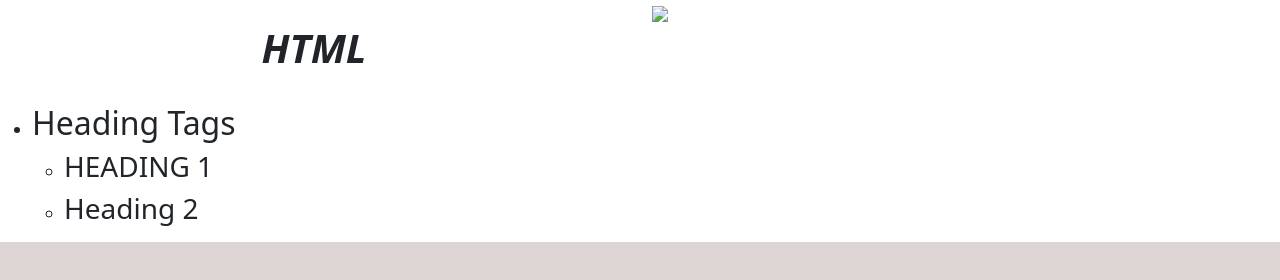
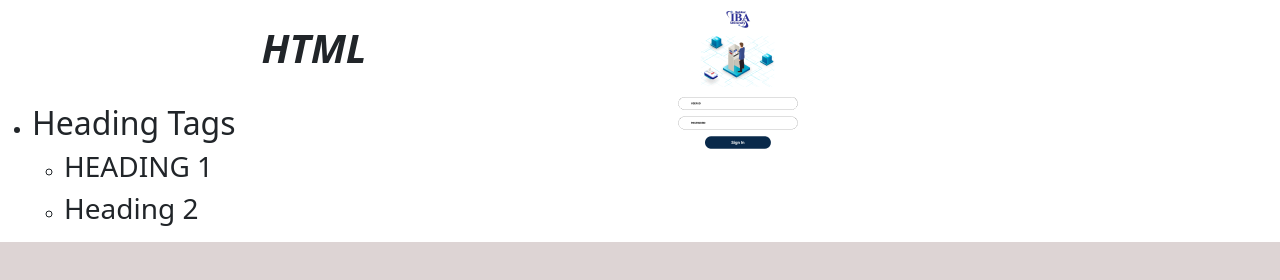
Before and after one commit to ahsan-ali49/class2-ead, a plain HTML site: page index.html in a window 1280 px wide. Drawn offline with nearby package versions, Linux system fonts and the light colour scheme; the site is published under a folder, as on GitHub Pages, so addresses that start at the root find nothing.

Commit message:
changed photo address

```diff
--- a/index.html
+++ b/index.html
@@ -27,7 +27,7 @@
             </ul>
         </div>
         <div class="col-lg-6 col-sm-12 col-md-12">
-            <img src="/images/img.png">
+            <img src="./img.png">
         </div>
     </div>
 
```
Also changed, not shown: img.png (renamed from images/img.png).
